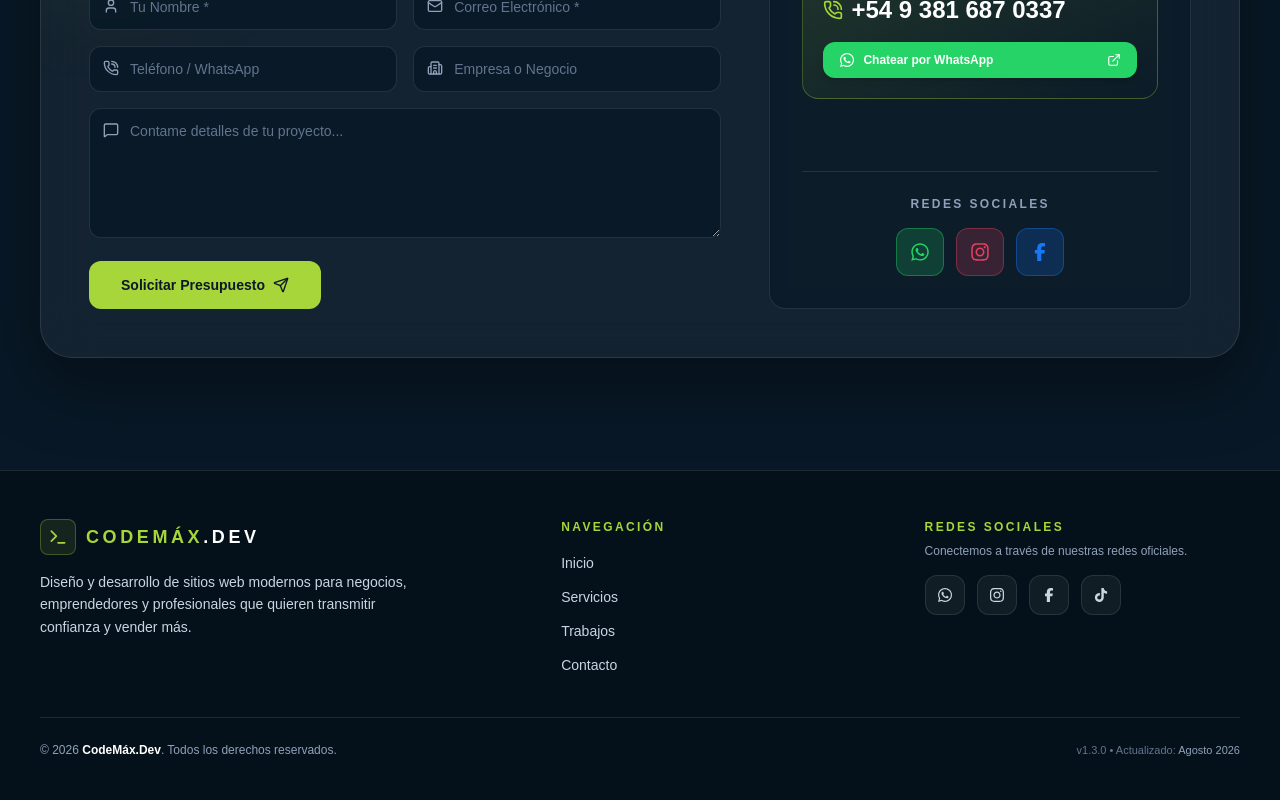
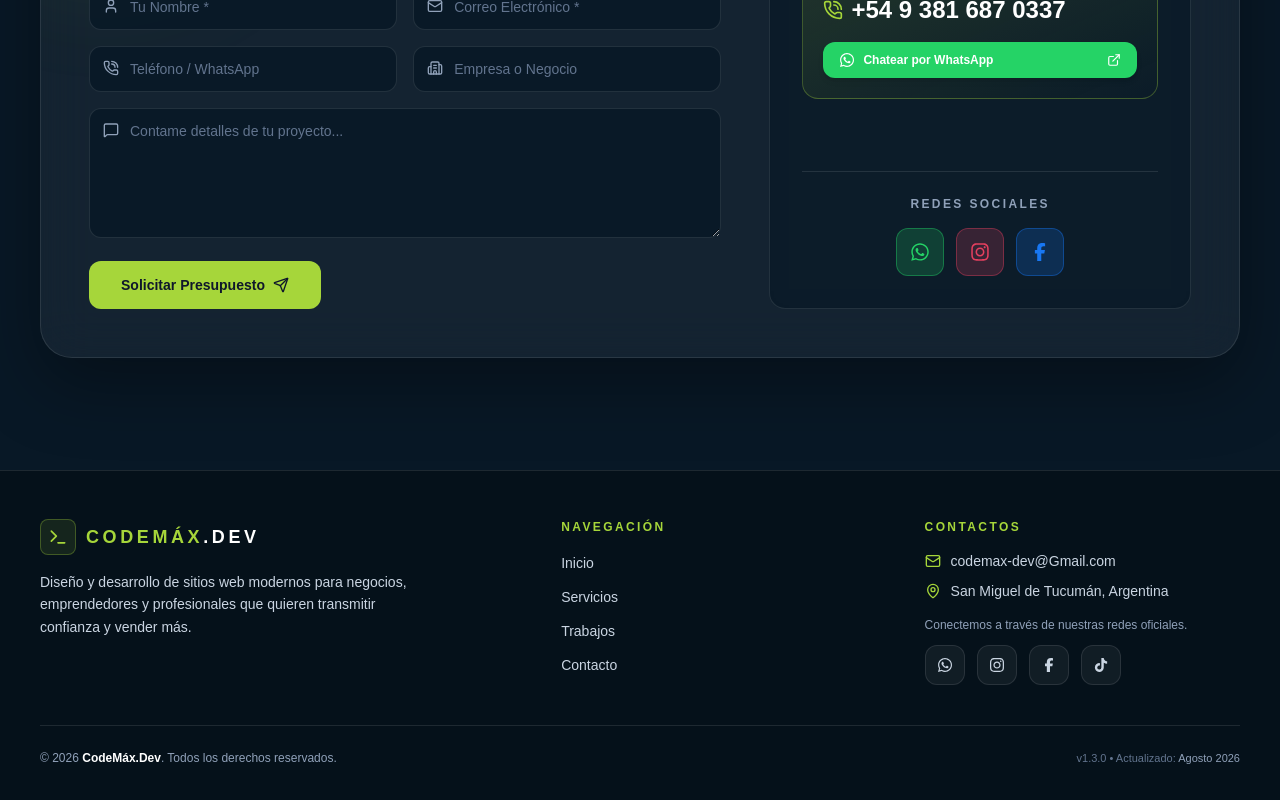
Before and after one commit to Maxii34/PortafolioWeb26, a Next.js app: page / in a window 1280 px wide. Shown: the part 5650-6450 px from the top of the page. Built offline with nearby package versions, Linux system fonts and the light colour scheme; no server answers.

Commit message:
Agregado contactos footer

```diff
--- a/src/components/shared/footer.tsx
+++ b/src/components/shared/footer.tsx
@@ -7,7 +7,7 @@ import {
   FaTiktok,
   FaWhatsapp,
 } from "react-icons/fa6";
-import { Terminal, Heart } from "lucide-react";
+import { Terminal, Heart, Mail, MapPin } from "lucide-react";
 
 export default function Footer() {
   const instagram = process.env.NEXT_PUBLIC_INSTAGRAM_URL || "#";
@@ -73,17 +73,33 @@ export default function Footer() {
             </ul>
           </div>
 
-          {/* COLUMNA 3: REDES SOCIALES */}
+          {/* COLUMNA 3: CONTACTOS Y REDES SOCIALES */}
           <div className="flex flex-col items-center text-center lg:items-start lg:text-left">
             <h4 className="text-xs font-bold uppercase tracking-[0.2em] text-[#A6D63A]">
-              Redes Sociales
+              Contactos
             </h4>
 
-            <p className="mt-2 text-xs text-slate-400">
+            {/* INFORMACIÓN DE CONTACTO (CORREO Y DIRECCIÓN) */}
+            <div className="mt-4 flex flex-col gap-2.5 text-sm text-slate-300">
+              <a
+                href="mailto:contacto@codemax.dev"
+                className="flex items-center gap-2.5 transition-colors hover:text-[#A6D63A]"
+              >
+                <Mail className="h-4 w-4 shrink-0 text-[#A6D63A]" />
+                <span>codemax-dev@Gmail.com</span>
+              </a>
+
+              <div className="flex items-center gap-2.5">
+                <MapPin className="h-4 w-4 shrink-0 text-[#A6D63A]" />
+                <span>San Miguel de Tucumán, Argentina</span>
+              </div>
+            </div>
+
+            <p className="mt-4 text-xs text-slate-400">
               Conectemos a través de nuestras redes oficiales.
             </p>
 
-            <div className="mt-4 flex gap-3">
+            <div className="mt-3 flex gap-3">
               <a
                 href={urlWhatsapp}
                 target="_blank"
```
